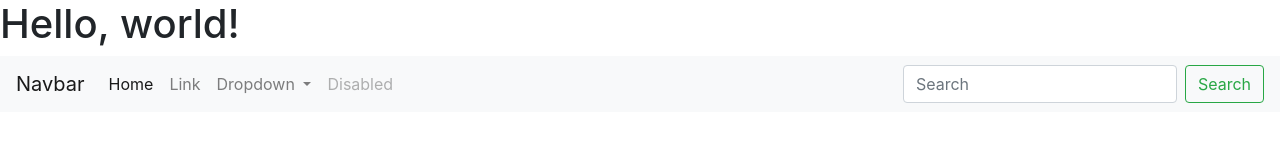
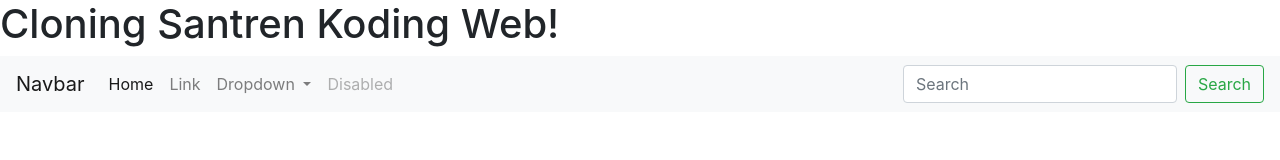
Before and after one commit to rifkyaffandi/Week-1, a plain HTML site: page clone-santren-koding.html in a window 1280 px wide. Drawn offline with nearby package versions, Linux system fonts and the light colour scheme.

Commit message:
h1 changes

```diff
--- a/clone-santren-koding.html
+++ b/clone-santren-koding.html
@@ -9,7 +9,7 @@
     <title>Hello, world!</title>
   </head>
   <body>
-    <h1>Hello, world!</h1>
+    <h1>Cloning Santren Koding Web!</h1>
     <!-- navbar begin -->
     <nav class="navbar navbar-expand-lg navbar-light bg-light">
         <a class="navbar-brand" href="#">Navbar</a>
```
